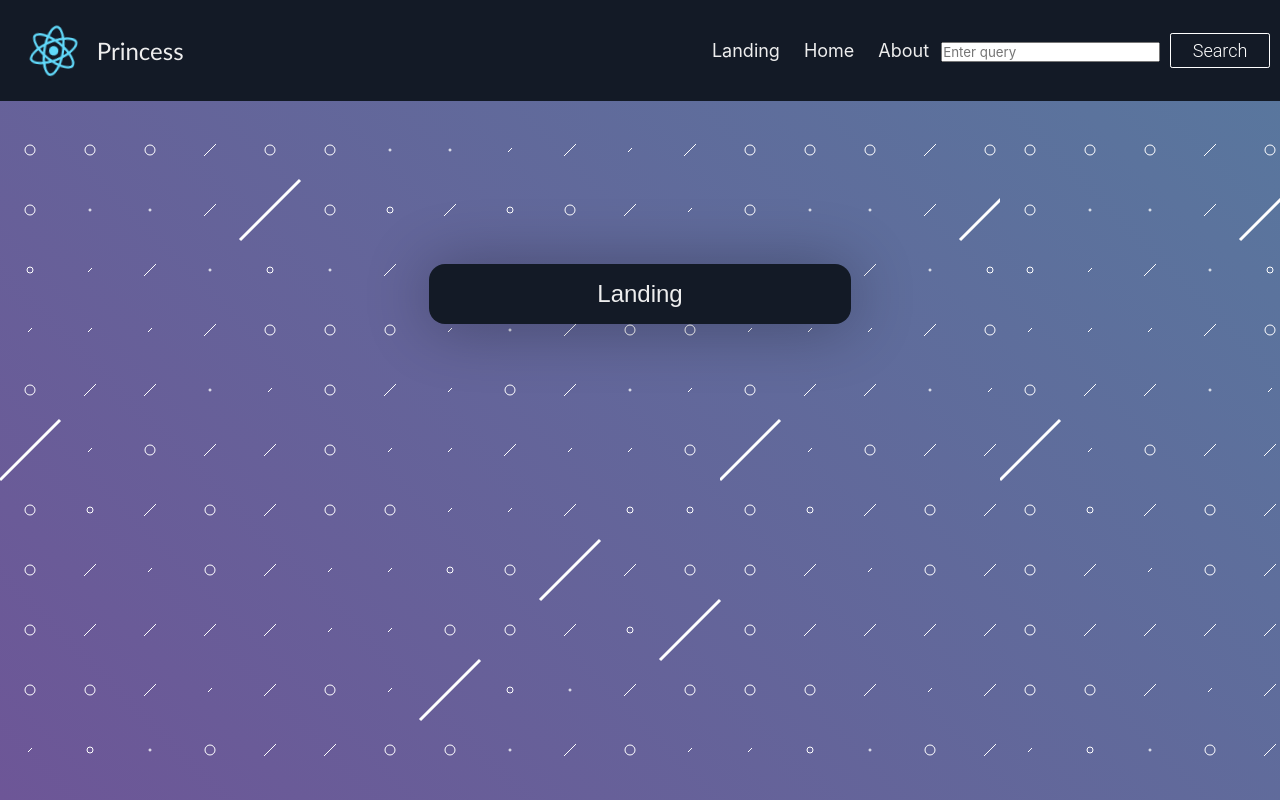
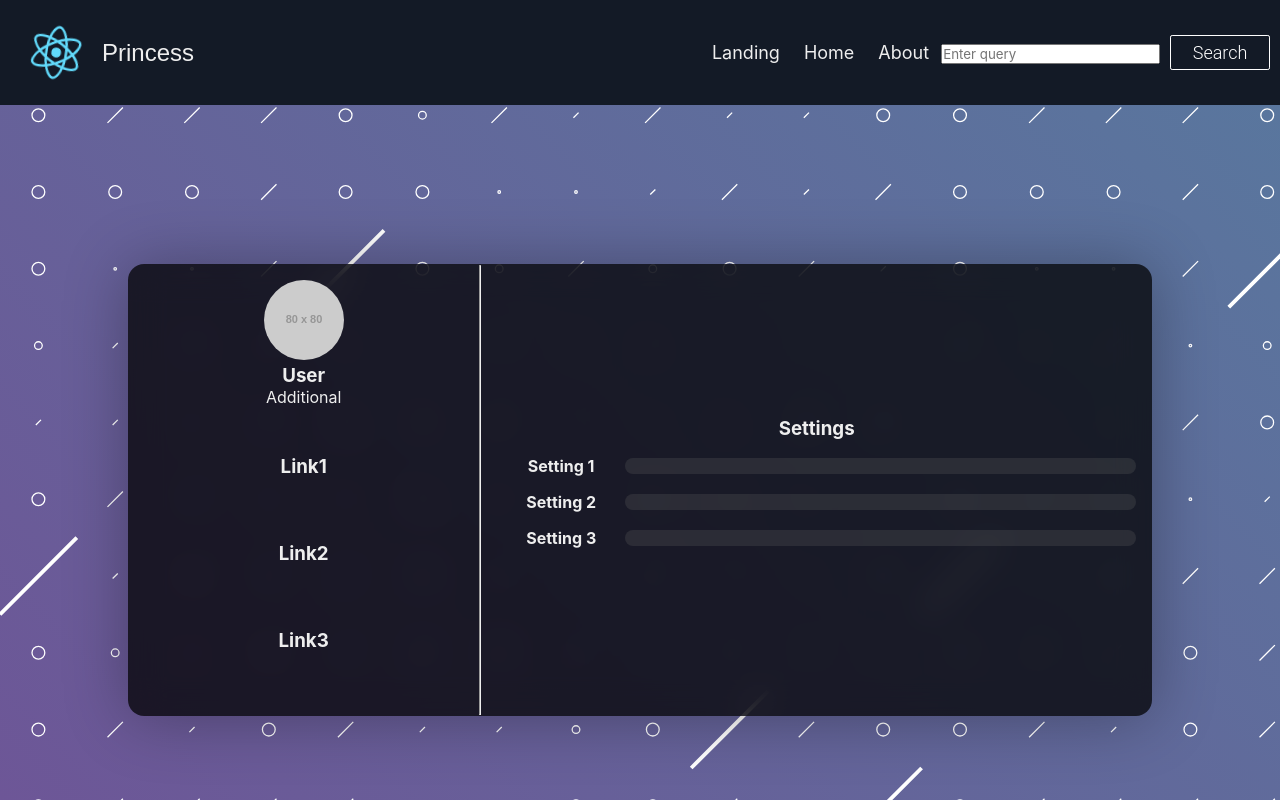
Before and after one commit to Ithelor/princess-app, a React (Create React App) app in the folder client/: page / in a window 1280 px wide. Built offline with nearby package versions, Linux system fonts and the light colour scheme; a web font is replaced by a local one.

Commit message:
Getting along with the markup.. // 27.5h

```diff
--- a/client/src/App.js
+++ b/client/src/App.js
@@ -14,13 +14,16 @@ function App() {
 			<div className="App">
 				<Header />
 
-				<div className="content">
-					<Routes>
-						<Route path="" element={<Landing />} />
-						<Route path="home" element={<Home />} />
-						<Route path="about" element={<About />} />
-					</Routes>
-				</div>
+				<main>
+					<section>
+						<Routes>
+							<Route path="" element={<Landing />} />
+							<Route path="home" element={<Home />} />
+							<Route path="about" element={<About />} />
+						</Routes>
+					</section>
+				</main>
+
 			</div>
 
 		</BrowserRouter>
--- a/client/src/components/About.jsx
+++ b/client/src/components/About.jsx
@@ -1,10 +1,48 @@
 import React, { Component } from 'react'
 
 export default class About extends Component {
+
     render() {
+
         return (
-            <div className="landing">
-                <h2>About</h2>
+
+            <div className="content">
+                <div className="about">
+
+                    <h2>About</h2>
+
+                    <div className="entries">
+                        <div className="entry">
+                            <div className="user">
+                                <img src="https://via.placeholder.com/60" alt="" className="avatar" />
+                                <h3>User 1</h3>
+                            </div>
+                            <p>Entry 1</p>
+                        </div>
+                        <div className="entry">
+                            <div className="user">
+                                <img src="https://via.placeholder.com/60" alt="" className="avatar" />
+                                <h3>User 2</h3>
+                            </div>
+                            <p>Entry 2</p>
+                        </div>
+                        <div className="entry">
+                            <div className="user">
+                                <img src="https://via.placeholder.com/60" alt="" className="avatar" />
+                                <h3>User 3</h3>
+                            </div>
+                            <p>Entry 3</p>
+                        </div>
+                        <div className="entry">
+                            <div className="user">
+                                <img src="https://via.placeholder.com/60" alt="" className="avatar" />
+                                <h3>User 4</h3>
+                            </div>
+                            <p>Entry 4</p>
+                        </div>
+                    </div>
+                </div>
+
             </div>
         )
     }
--- a/client/src/components/Header.jsx
+++ b/client/src/components/Header.jsx
@@ -10,7 +10,7 @@ export default class Header extends Component {
 			<div className="header">
 				<div className="header-left">
 					<img src={logo} className="App-logo" alt="logo" />
-					<p className="title">Princess</p>
+					<p>Princess</p>
 				</div>
 
 				<div className="header-right">
--- a/client/src/components/Home.jsx
+++ b/client/src/components/Home.jsx
@@ -48,7 +48,8 @@ export const Home = () => {
 	}, [totalCount, scrollHandler])
 
 	return (
-		<div className="landing">
+		<div className="content">
+			<div className="home">
 				<h2>Home</h2>
 				{
 					loading ? (
@@ -58,5 +59,6 @@ export const Home = () => {
 					) : (<svg className="spinner"></svg>)
 				}
 			</div>
+		</div>
 	)
 }
--- a/client/src/components/Landing.jsx
+++ b/client/src/components/Landing.jsx
@@ -3,8 +3,48 @@ import React from 'react'
 export function Landing() {
 
 	return (
-		<div className="landing">
-			<h2>Landing</h2>
+
+		<div className="content">
+
+			<div className="landing">
+				<div className="dashboard">
+					<div className="user">
+						<img src="https://via.placeholder.com/80" alt="user" className="avatar" />
+						<h3>User</h3>
+						<p>Additional</p>
+					</div>
+					<div className="links">
+						<div className="link">
+							<h3>Link1</h3>
+						</div>
+						<div className="link">
+							<h3>Link2</h3>
+						</div>
+						<div className="link">
+							<h3>Link3</h3>
+						</div>
+					</div>
+				</div>
+				<hr className="vertical" width="" size="450" />
+				<div className="settings">
+					<h3>Settings</h3>
+					<div className="settings-items">
+						<div className="settings-item">
+							<h4>Setting 1</h4>
+							<p>Description 1</p>
+						</div>
+						<div className="settings-item">
+							<h4>Setting 2</h4>
+							<p>Description 2</p>
+						</div>
+						<div className="settings-item">
+							<h4>Setting 3</h4>
+							<p>Description 3</p>
+						</div>
+					</div>
+				</div>
+			</div>
+
 		</div>
 	)
 }
--- a/client/src/index.css
+++ b/client/src/index.css
@@ -2,29 +2,34 @@
 
 /* kanit-regular - latin */
 @font-face {
-  font-family: 'Kanit';
+  font-family: "Kanit";
   font-style: normal;
   font-weight: 400;
-  src: url('fonts/kanit-v7-latin-regular.eot'); /* IE9 Compat Modes */
-  src: local(''),
-       url('fonts/kanit-v7-latin-regular.eot?#iefix') format('embedded-opentype'), /* IE6-IE8 */
-       url('fonts/kanit-v7-latin-regular.woff2') format('woff2'), /* Super Modern Browsers */
-       url('fonts/kanit-v7-latin-regular.woff') format('woff'), /* Modern Browsers */
-       url('fonts/kanit-v7-latin-regular.ttf') format('truetype'), /* Safari, Android, iOS */
-       url('fonts/kanit-v7-latin-regular.svg#Kanit') format('svg'); /* Legacy iOS */
+  src: url("fonts/kanit-v7-latin-regular.eot"); /* IE9 Compat Modes */
+  src: local(""),
+    url("fonts/kanit-v7-latin-regular.eot?#iefix") format("embedded-opentype"),
+    /* IE6-IE8 */ url("fonts/kanit-v7-latin-regular.woff2") format("woff2"),
+    /* Super Modern Browsers */ url("fonts/kanit-v7-latin-regular.woff")
+      format("woff"),
+    /* Modern Browsers */ url("fonts/kanit-v7-latin-regular.ttf")
+      format("truetype"),
+    /* Safari, Android, iOS */ url("fonts/kanit-v7-latin-regular.svg#Kanit")
+      format("svg"); /* Legacy iOS */
 }
 /* kanit-500 - latin */
 @font-face {
-  font-family: 'Kanit';
+  font-family: "Kanit";
   font-style: normal;
   font-weight: 500;
-  src: url('fonts/kanit-v7-latin-500.eot'); /* IE9 Compat Modes */
-  src: local(''),
-       url('fonts/kanit-v7-latin-500.eot?#iefix') format('embedded-opentype'), /* IE6-IE8 */
-       url('fonts/kanit-v7-latin-500.woff2') format('woff2'), /* Super Modern Browsers */
-       url('fonts/kanit-v7-latin-500.woff') format('woff'), /* Modern Browsers */
-       url('fonts/kanit-v7-latin-500.ttf') format('truetype'), /* Safari, Android, iOS */
-       url('fonts/kanit-v7-latin-500.svg#Kanit') format('svg'); /* Legacy iOS */
+  src: url("fonts/kanit-v7-latin-500.eot"); /* IE9 Compat Modes */
+  src: local(""),
+    url("fonts/kanit-v7-latin-500.eot?#iefix") format("embedded-opentype"),
+    /* IE6-IE8 */ url("fonts/kanit-v7-latin-500.woff2") format("woff2"),
+    /* Super Modern Browsers */ url("fonts/kanit-v7-latin-500.woff")
+      format("woff"),
+    /* Modern Browsers */ url("fonts/kanit-v7-latin-500.ttf") format("truetype"),
+    /* Safari, Android, iOS */ url("fonts/kanit-v7-latin-500.svg#Kanit")
+      format("svg"); /* Legacy iOS */
 }
 
 @media (prefers-reduced-motion: no-preference) {
@@ -70,6 +75,10 @@ body {
 
   /* height: 2000px;
   width: 2000px; */
+
+  background-position: fixed;
+  background-size: cover;
+  background-repeat: no-repeat;
 }
 
 .App {
@@ -101,14 +110,190 @@ body {
   /* overflow: hidden; */
 }
 
-.title {
+.header-left > p {
   font-size: 24px;
   font-weight: 400;
-  font-family: "Gill Sans", "Gill Sans MT", Calibri, "Trebuchet MS", sans-serif;
+  font-family: "Kanit", sans-serif;
+}
+
+main {
+  display: flex;
+  justify-content: center;
+  align-items: center;
+}
+
+section {
+  width: 100%;
+  position: absolute;
+  top: 33%;
+}
+
+.content {
+  box-sizing: border-box;
+  /* width: calc(100% - 3em); */
+  width: 80vw;
+  min-height: 40vh;
+  border-radius: 1em;
+  box-shadow: 0 0.125em 4em rgba(0, 0, 0, 0.3);
+  color: var(--light);
+  margin: 0 auto;
+  background: hsla(0, 0%, 0%, 0.75);
+  backdrop-filter: blur(1rem);
+  overflow: hidden;
+
+  display: flex;
+  justify-content: center;
+}
+
+.home {
+  width: inherit;
+
+  display: flex;
+  align-items: center;
+  justify-content: center;
+  flex-direction: column;
+  /* tbc */
+}
+
+/*  */
+/* Landing */
+/*  */
+
+.landing {
+  width: inherit;
+
+  display: flex;
+  align-items: center;
+  justify-content: center;
+  /* tbc */
+}
+
+.dashboard {
+  flex: 1;
+  display: flex;
+  flex-direction: column;
+  align-content: center;
+  justify-content: center;
+  padding: 1rem 1rem;
+}
+
+.user {
+  text-align: center;
+}
+
+.avatar {
+  border-radius: 50%;
+}
+
+.links {
+  text-align: center;
+}
+
+.link {
+  /* display: flex; */
+  margin: 2rem 0rem;
+  padding: 1rem 5rem;
+  /* align-items: center; */
+}
+
+hr.vertical {
+  border: 1px inset;
+  size: 100%;
+}
+
+.settings {
+  text-align: left;
+  flex: 2;
+  padding: 1rem 1rem;
+}
+
+.settings > h3 {
+  text-align: center;
+}
+
+.settings-item {
+  display: flex;
+  margin: 1rem auto;
+  align-items: center;
+}
+
+.settings-item > h4 {
+  flex: 1;
+  text-align: center;
+}
+
+.settings-item > p {
+  flex: 4;
+  width: 100%;
+  height: 1em;
+  line-height: 1em;
+  background-color: rgba(100, 100, 100, 0.25);
+  border-radius: 2rem;
+  text-align: center;
+  display: table-cell;
+  vertical-align: middle;
+
+  text-indent: 100%;
+  white-space: nowrap;
+  overflow: hidden;
+}
+
+/*  */
+/* About */
+/*  */
+
+.about {
+  width: inherit;
+
+  display: flex;
+  align-items: center;
+  justify-content: center;
+  /* tbc */
+}
+
+.entries {
+  /* text-align: left;
+  overflow: hidden;
+  padding: 3rem; */
+
+  flex: 1;
+  display: flex;
+  flex-direction: column;
+  align-content: center;
+  justify-content: center;
+}
+
+.entries > h3 {
+  text-align: center;
+}
+
+.entry {
+  display: flex;
+  align-items: center;
+  margin: 0.5rem 0;
+}
+
+.entry > .user > h3 {
+  font-weight: 100;
+  font-size: 1em;
+}
+
+.entry > p {
+  width: 100%;
+  height: 1rem;
+  line-height: 1em;
+  background-color: rgba(100, 100, 100, 0.25);
+  border-radius: 2rem;
+  margin: 0 1rem 1.5rem;
+  text-align: center;
+
+  text-indent: 100%;
+  white-space: nowrap;
+  overflow: hidden;
 }
 
 h2 {
-  font-family: 'Kanit', sans-serif;
+  font-family: "Kanit", sans-serif;
   font-weight: 500;
 }
 
@@ -123,27 +308,6 @@ h2 {
   padding: 12px;
   text-decoration: none;
   font-size: 18px;
-}
-
-.content {
-  width: 100%;
-  position: absolute;
-  top: 33%;
-  /* padding-top: 100vmin; */
-}
-
-.landing {
-  box-sizing: border-box;
-  /* width: calc(100% - 3em); */
-  width: 33%;
-  text-align: center;
-  background-color: var(--dark);
-  border-radius: 1em;
-  box-shadow: 0 0.125em 4em rgba(0, 0, 0, 0.3);
-  overflow: hidden;
-  color: var(--light);
-  margin: 0 auto;
-  padding: 1em;
 }
 
 a.button {
```
Also changed, not shown: 1 other file (tests, documents, lock files or other folders). Lines whose indentation alone changed are shown as unchanged.
